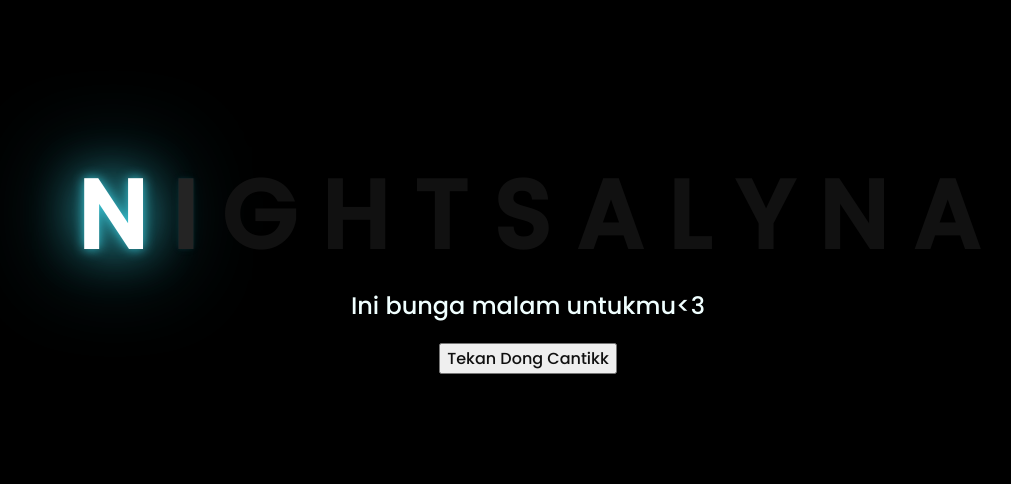
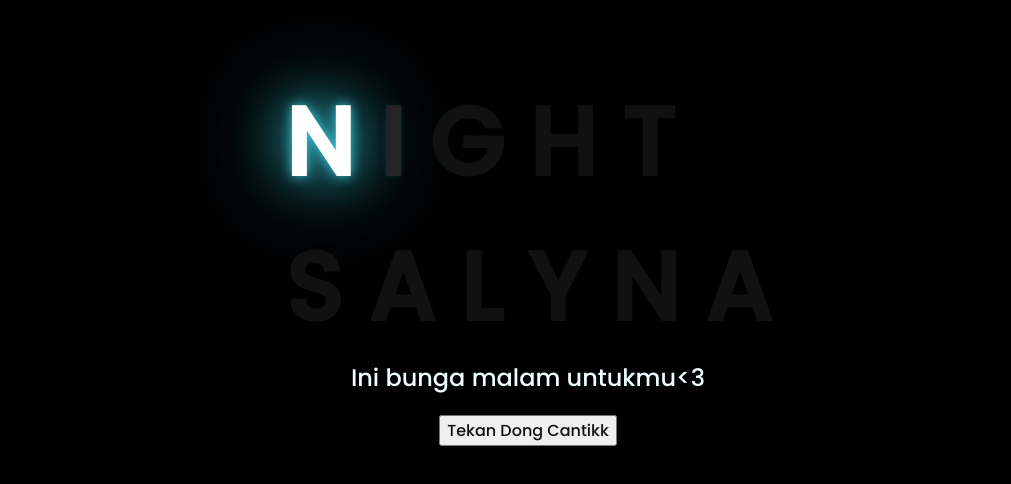
Before and after one commit to izanmaizan/flower, a plain HTML site: page index.html in a window 1280 px wide. Shown: the part 150-634 px from the top of the page, without its empty margins (120-1131 px from the left). Drawn offline with Linux system fonts and the light colour scheme.

Commit message:
Update index.html

```diff
--- a/index.html
+++ b/index.html
@@ -15,7 +15,7 @@
         <span>G</span>
         <span>H</span>
         <span>T</span>
-        <span> </span>
+        <span><br></span>
         <span>S</span>
         <span>A</span>
         <span>L</span>
```
